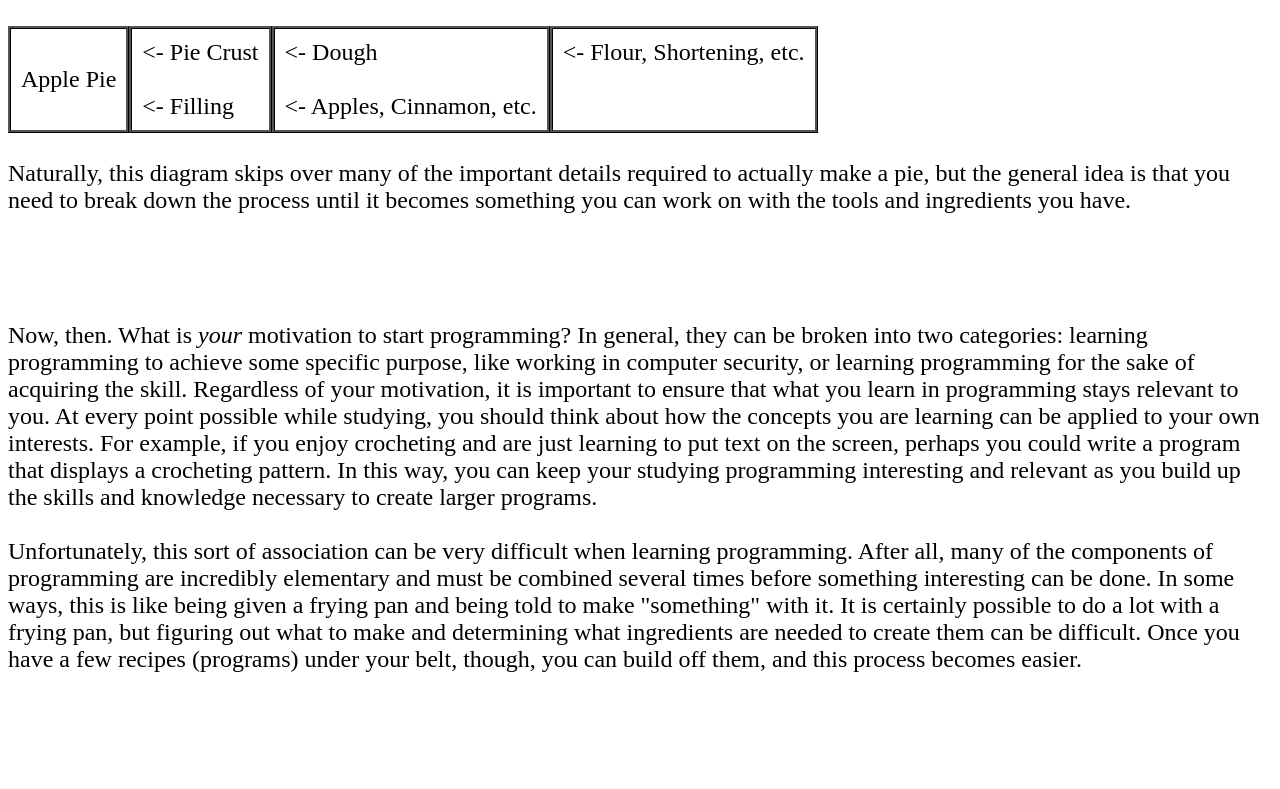
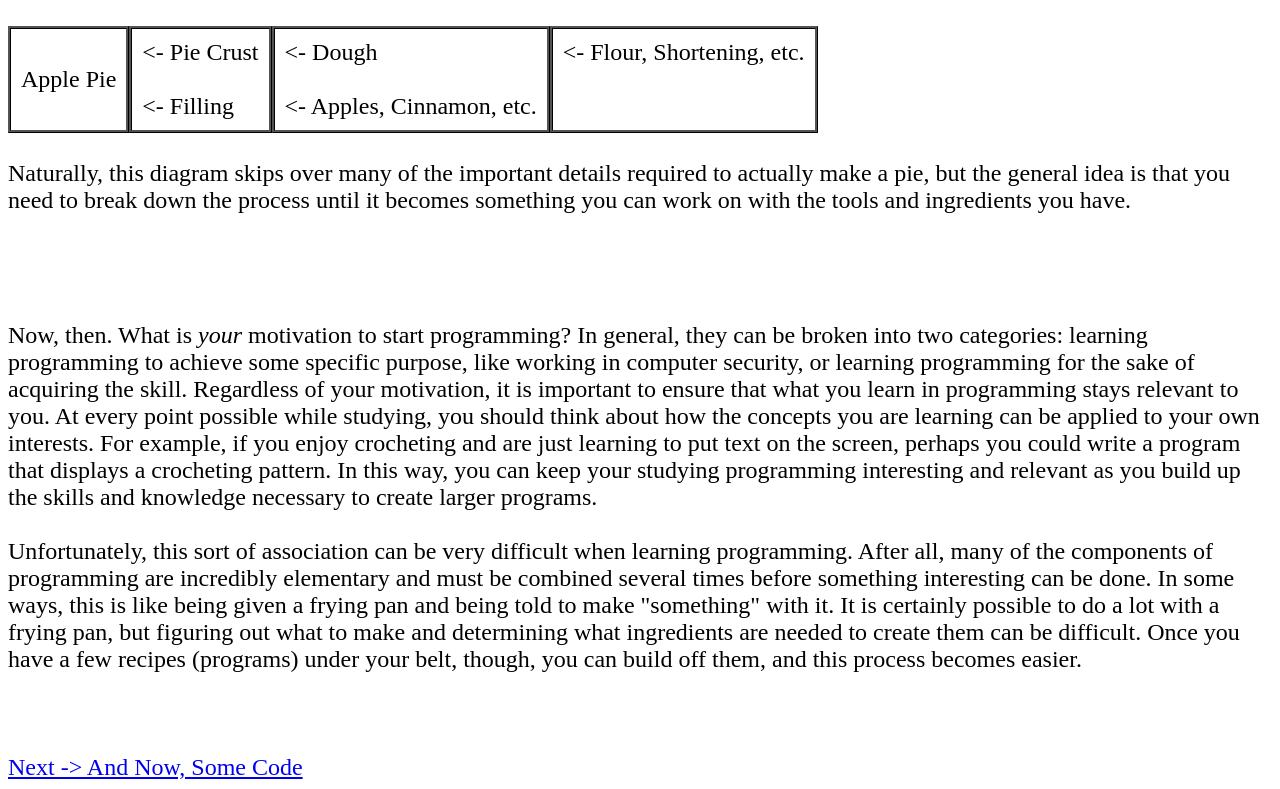
Before and after one commit to kungfuchan13/start_programming, a plain HTML site: page before_we_code.html in a window 1280 px wide. Shown: the part 534-1323 px from the top of the page. Before the commit the page ends 1215 px from the top, so only its background shows below. Drawn offline with Linux system fonts and the light colour scheme.

Commit message:
Update before_we_code.html

```diff
--- a/before_we_code.html
+++ b/before_we_code.html
@@ -43,7 +43,11 @@ Naturally, this diagram skips over many of the important details required to act
 <br>
 Now, then. What is <i>your</i> motivation to start programming? In general, they can be broken into two categories: learning programming to achieve some specific purpose, like working in computer security, or learning programming for the sake of acquiring the skill. Regardless of your motivation, it is important to ensure that what you learn in programming stays relevant to you. At every point possible while studying, you should think about how the concepts you are learning can be applied to your own interests. For example, if you enjoy crocheting and are just learning to put text on the screen, perhaps you could write a program that displays a crocheting pattern. In this way, you can keep your studying programming interesting and relevant as you build up the skills and knowledge necessary to create larger programs.<br>
 <br>
-Unfortunately, this sort of association can be very difficult when learning programming. After all, many of the components of programming are incredibly elementary and must be combined several times before something interesting can be done. In some ways, this is like being given a frying pan and being told to make "something" with it. It is certainly possible to do a lot with a frying pan, but figuring out what to make and determining what ingredients are needed to create them can be difficult. Once you have a few recipes (programs) under your belt, though, you can build off them, and this process becomes easier.
+Unfortunately, this sort of association can be very difficult when learning programming. After all, many of the components of programming are incredibly elementary and must be combined several times before something interesting can be done. In some ways, this is like being given a frying pan and being told to make "something" with it. It is certainly possible to do a lot with a frying pan, but figuring out what to make and determining what ingredients are needed to create them can be difficult. Once you have a few recipes (programs) under your belt, though, you can build off them, and this process becomes easier.<br>
+<br>
+<br>
+<br>
+<a href="/start_programming/some_code.html/">Next -> And Now, Some Code</a>
 </font>
 </div>
 </html>
```
